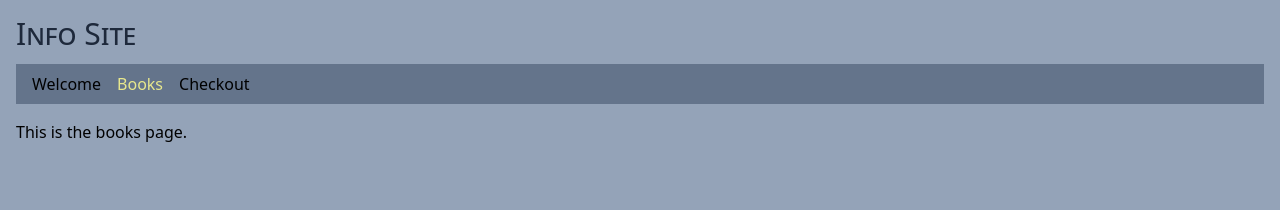
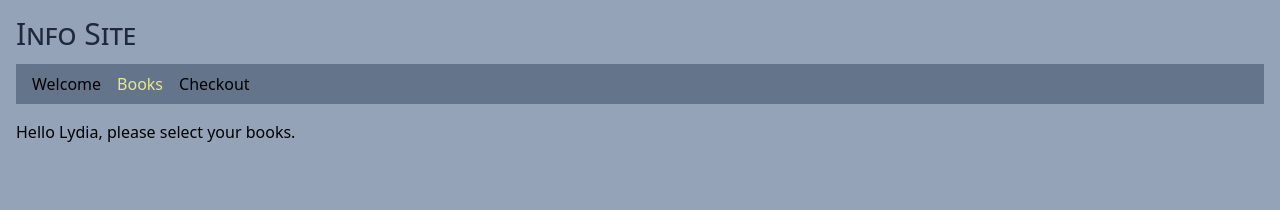
Before and after one commit to Yokosumi/vite-react-books-store, a React (Vite) app: page /books in a window 1280 px wide. Shown: the top 210 px of the page. Built offline with nearby package versions, Linux system fonts and the light colour scheme.

Commit message:
chaning name in appcontext works

```diff
--- a/src/AppContext.tsx
+++ b/src/AppContext.tsx
@@ -12,7 +12,7 @@ interface IAppProvider {
 export const AppContext = createContext<IAppContext>({} as IAppContext);
 
 export const AppProvider: React.FC<IAppProvider> = ({ children }) => {
-	const [userName] = useState("Hans");
+	const [userName] = useState("Lydia");
 
 	return (
 		<AppContext.Provider
--- a/src/pages/PageBooks.tsx
+++ b/src/pages/PageBooks.tsx
@@ -1,3 +1,7 @@
+import { useContext } from "react";
+import { AppContext } from "../AppContext";
+
 export const PageBooks = () => {
-	return <p>This is the books page.</p>;
+	const { userName } = useContext(AppContext);
+	return <p>Hello {userName}, please select your books.</p>;
 };
--- a/src/pages/PageCheckout.tsx
+++ b/src/pages/PageCheckout.tsx
@@ -1,3 +1,7 @@
+import { useContext } from "react";
+import { AppContext } from "../AppContext";
+
 export const PageCheckout = () => {
-	return <p>This is the checkout page.</p>;
+	const { userName } = useContext(AppContext);
+	return <p>{userName}, double check your order.</p>;
 };
```
